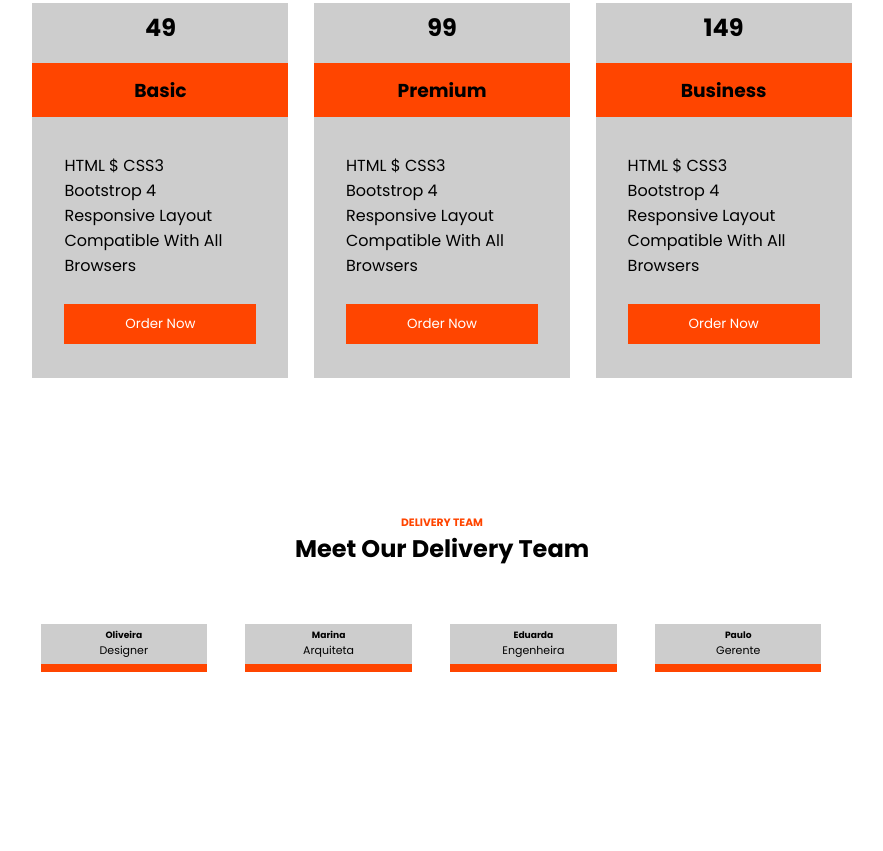
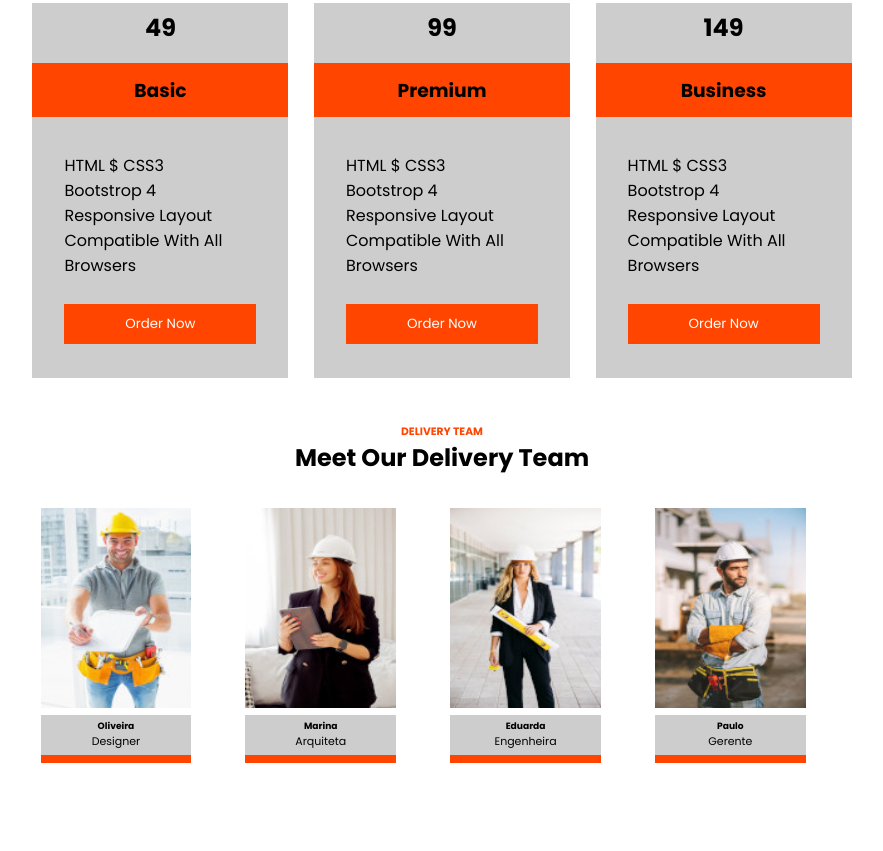
Before and after one commit to Quesia-Fontenele/Portfolio1, a plain HTML site: page index.html in a window 1280 px wide. Shown: the part 1155-2006 px from the top of the page, without its empty margins (198-1081 px from the left). Before the commit the page ends 1960 px from the top, so only its background shows below. Drawn offline with Linux system fonts and the light colour scheme.

Commit message:
LandingPage07

```diff
--- a/style.css
+++ b/style.css
@@ -363,6 +363,7 @@ section{
 }
 #quadrofunc{
     margin-bottom: 10vh;
+    width: 100%;
 }
 #delivery {
     margin: 3%;
@@ -382,12 +383,15 @@ section{
 #func1{
     margin: 1%;
     width: 16vw;
-    height: 1vh;
+
+}
+#func1 img{
+    height: 25vh;
+    width: 80%;
 }
 #nome1{
     background-color: rgba(128, 128, 128, 0.397);
-    width: 13vw;
-    height: 5vh;
+    width: 80%;
     display: flex;
     justify-content: center;
     flex-direction: column;
@@ -396,7 +400,7 @@ section{
     height: 5vh;
 }
 #listra1{
-    width: 13vw;
+    width: 80%;
     height: 1vh;
     background-color: orangered;
 }
@@ -404,9 +408,13 @@ section{
     width: 16vw;
     margin: 1%;
 }
+#func2 img{
+    height: 25vh;
+    width: 80%;
+}
 #nome2{
     background-color: rgba(128, 128, 128, 0.397);
-    width: 13vw;
+    width: 80%;
     display: flex;
     justify-content: center;
     flex-direction: column;
@@ -415,7 +423,7 @@ section{
     height: 5vh;
 }
 #listra2{
-    width: 13vw;
+    width: 80%;
     height: 1vh;
     background-color: orangered;
 }
@@ -423,9 +431,13 @@ section{
     width: 16vw;
     margin: 1%;
 }
+#func3 img{
+    height: 25vh;
+    width: 80%;
+}
 #nome3{
     background-color: rgba(128, 128, 128, 0.397);
-    width: 13vw;
+    width: 80%;
     display: flex;
     justify-content: center;
     flex-direction: column;
@@ -434,7 +446,7 @@ section{
     height: 5vh;
 }
 #listra3{
-    width: 13vw;
+    width: 80%;
     height: 1vh;
     background-color: orangered;
 }
@@ -442,9 +454,13 @@ section{
     width: 16vw;
     margin: 1%;
 }
+#func4 img{
+    height: 25vh;
+    width: 80%;
+}
 #nome4{
     background-color: rgba(128, 128, 128, 0.397);
-    width: 13vw;
+    width: 80%;
     height: 5vh;
     display: flex;
     justify-content: center;
@@ -453,7 +469,7 @@ section{
     font-size: 11px;
 }
 #listra4{
-    width: 13vw;
+    width: 80%;
     height: 1vh;
     background-color: orangered;
 }
```
Also changed, not shown: Americano africano, senhora, em, capacete segurança, com, caderno, perto, predios, construção _ Foto Grátis.jpg (added), Arquiteta feminina com capacete e plano _ Foto Grátis.jpg (added), Feliz trabajador .jpg (added), Feliz trabajador manual dando portapapeles para la firma _ Foto Premium.jpg (added), Protection Pictures _ Freepik.jpg (added), Ship Photos of the Day - Japan's Giant Pink Ships.jpg (added), _Engineer_.jpg (added), transferir (2).jpg (added), transferir3.jpg (added).
